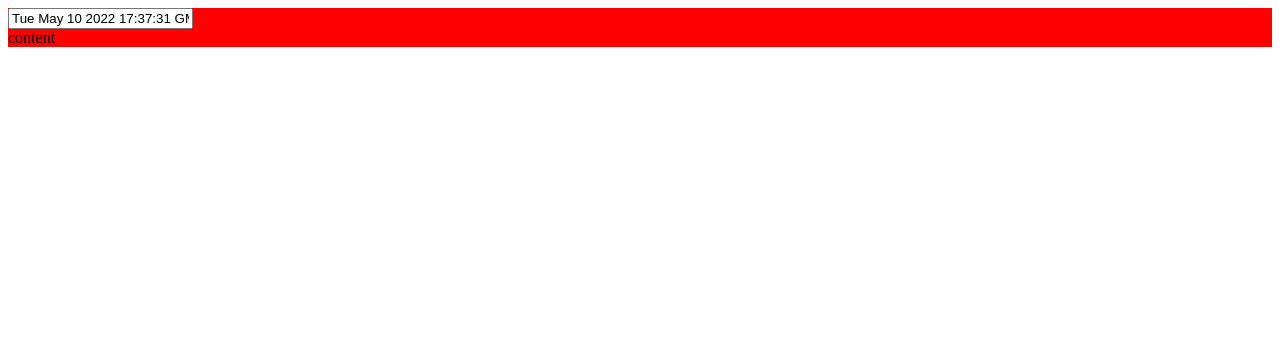
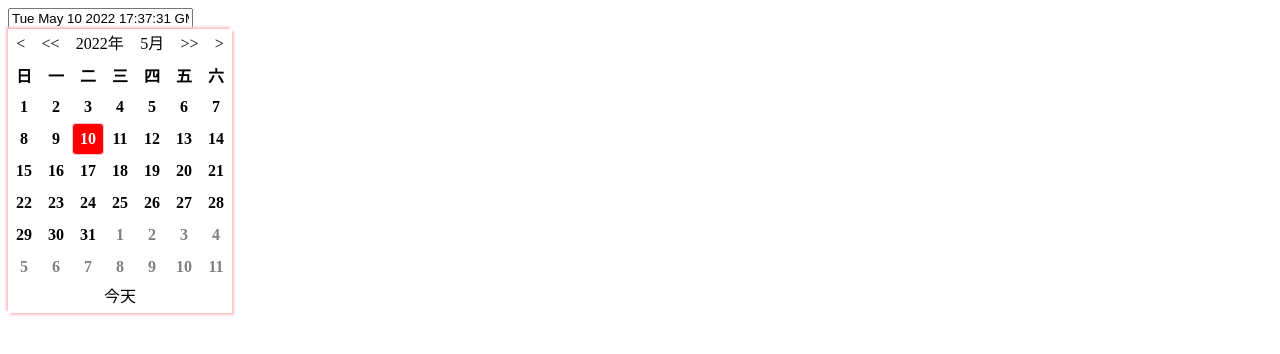
Before and after one commit to sunjdk/learnvue3, a Vue app: page / in a window 1280 px wide. Shown: the top 354 px of the page. Built offline with nearby package versions, Linux system fonts and the light colour scheme.

Commit message:
封装自己的日期时间组件

```diff
--- a/index.html
+++ b/index.html
@@ -8,7 +8,6 @@
   </head>
   <body>
     <div id="app"></div>
-    <div id="why"></div>
     <script type="module" src="/src/main.js"></script>
   </body>
 </html>
--- a/src/App.vue
+++ b/src/App.vue
@@ -1,24 +1,22 @@
 <template>
 <div>
-  <DatePicker :value="now"></DatePicker>
+  <!-- :value="now" @input="val=>value=>val" -->
+  <DatePicker v-model="now"></DatePicker>
 </div>
 </template>
 
 <script>
-import { defineComponent } from 'vue';
 import DatePicker from './components/date-picker.vue';
-
 export default{
     components: { DatePicker },
     data(){
       return{
-        now:new Date()
+        now:new Date("2019-5-18")
       }
     }
 }
 </script>
 
 <style lang="stylus">
-div
-  background red
+
 </style>
--- a/src/components/date-picker.vue
+++ b/src/components/date-picker.vue
@@ -1,18 +1,194 @@
 <template>
   <div>
-    <input type="text" :value="value">
-    <div>
-      content
+    <input type="text" :value="value" @blur="blur" @focus="focus">
+    <div class="pannel" v-if="true">
+      <div class="pannel-nav">
+        <span @click="prevYear">&lt;</span>
+        <span @click="prevMonth">&lt;&lt;</span>
+        <span>{{time.year}}年</span>
+        <span>{{time.month+1}}月</span>
+        <span @click="nextMonth">&gt;&gt;</span>
+        <span @click="nextYear">&gt;</span>
+      </div>
+      <div class="pannel-content">
+        <div class="days">
+          <span class="cell" v-for="i in 7" :key="`_`+i">{{weekDays[i-1]}}</span>
+          <!-- 直接列出一个 6*7 的一个列表 99 乘法表 -->
+          <div v-for="i in 6" :key="i">
+          <!-- 判断是不是当月的日期，不是就变灰色 -->
+            <span class="cell cell-days"
+            @click="chooseDate(visibeDays[(i-1)*7+(j-1)])"
+            :class="[
+              {notCurrentMonth:!isCurrentMonth(visibeDays[(i-1)*7+(j-1)])},
+              {today:isToday(visibeDays[(i-1)*7+(j-1)])},
+              {select:isSelect(visibeDays[(i-1)*7+(j-1)])}
+              ]"
+            v-for="j in 7" :key="j">
+              {{visibeDays[(i-1)*7+(j-1)].getDate()}}
+            </span>
+          </div>
+        </div>
+      </div>
+      <div class="pannel-foot">
+        今天
+      </div>
     </div>
   </div>
 </template>
 <script>
-export default{
+import * as common from '../utils/common'
+export default {
+  directives:{
+    // clickOutside:{
+    //   mounted(el,bindings,vnode){
+    //     console.log('vnode',vnode);
+    //     let handler=(e)=>{
+    //       console.log(e.target);
+    //       if(el.contains(e.target)){
+    //         this.isVisible=true
+    //       }else{
+    //         this.isVisible=false
+    //       }
+    //     }
+    //     el.handler=handler;
+    //     //把事件绑定给document
+    //     document.addEventListener('click',handler)
+    //   },
+
+    //   unmounted(el){
+    //     document.removeEventListener('click',el.handler)
+    //   }
+    // }
+  },
+  data(){
+    let {year,month}=common.getYearMonthDay(this.value)
+    return {
+      weekDays:['日','一','二','三','四','五','六'],
+      time:{year,month},
+      isVisible:false //控制面板师傅可见
+    }
+  },
   props:{
     value:{
       type:Date,
-      default:()=>new Date
+      default:()=>new Date()
+    }
+  },
+  mounted(){
+    this.visibeDays
+  },
+  computed:{
+    visibeDays(){
+      // 获取当前日期的年月
+      // let {year,month}=common.getYearMonthDay(this.value)
+      let {year,month}=common.getYearMonthDay(common.getDate(this.time.year,this.time.month,1))
+      //当前月份第一天
+      let currentFirstDay=common.getDate(year,month,1)
+      let week=currentFirstDay.getDay()
+      // 每个月开始与第几天
+      let startDay=currentFirstDay-week*60*60*1000*24
+      console.log(week);
+      //循环 42 天，造出日历 二维表格
+      let arr=[]
+      for(let i=0;i<42;i++){
+        arr.push(new Date(startDay+i*60*60*1000*24));
+      }
+      return arr
+    },
+    FormData(){
+      let {year,month,day}=common.getYearMonthDay(this.value)
+      return `${year}-${month+1}-${day}`   //getFullYear
+    }
+  },
+  methods:{
+    //判断一个日期是不是当月   2018-5-18   2018-4-28  2018-6-8
+    isCurrentMonth(date){
+      let {year,month}=common.getYearMonthDay(common.getDate(this.time.year,this.time.month,1))
+      let {year:y,month:m}=common.getYearMonthDay(date)
+      return year===y && month===m
+    },
+    //是否是今天
+    isToday(date){
+      let {year,month,day}=common.getYearMonthDay(this.value)
+      let {year:y,month:m,day:d}=common.getYearMonthDay(date)
+      return year === y && month===m && day===d
+    },
+    focus(){
+      this.isVisible=true
+    },
+    blur(){
+      this.isVisible=false
+    },
+    //选择日期的触发方法
+    chooseDate(date){
+      this.time=common.getYearMonthDay(date);
+      this.$emit('input',date)
+      this.blur(); //关闭弹窗
+    },
+    //是否选中了
+    isSelect(date){
+      let {year,month,day}=common.getYearMonthDay(this.value)
+      let {year:y,month:m,day:d}=common.getYearMonthDay(date)
+      return year === y && month===m && day===d
+    },
+    prevYear(){
+      let d=common.getDate(this.time.year,this.time.month,1)
+      d.setMonth(d.getYear()-1);
+      this.time=common.getYearMonthDay(d)
+    },
+    prevMonth(){
+      // 获取当前年月的一个日期
+      let d=common.getDate(this.time.year,this.time.month,1)
+      d.setMonth(d.getMonth()-1);
+      this.time=common.getYearMonthDay(d)
+    },
+    nextMonth(){
+      let d=common.getDate(this.time.year,this.time.month,1)
+      d.setMonth(d.getMonth()+1);
+      this.time=common.getYearMonthDay(d)
+    },
+    nextYear(){
+      let d=common.getDate(this.time.year,this.time.month,1)
+      d.setMonth(d.getYear()+1);
+      this.time=common.getYearMonthDay(d)
     }
   }
 }
 </script>
+
+<style lang="stylus" scoped>
+.pannel
+  width 32*7px;
+  position absolute;
+  background: #fff;
+  box-shadow: 2px 2px 2px pink,-2px -2px 2px pink;
+  .pannel-nav
+    display: flex;
+    justify-content: space-around;
+    height 30px;
+    span
+      cursor: pointer
+      user-select: none;
+      line-height: 30px
+  .pannel-content
+    .cell
+      display inline-flex;
+      justify-content center;
+      align-items center;
+      width 32px;
+      height 32px;
+      font-weight: bold;
+    .cell-days:hover,.select
+      border: 1px solid pink;
+      box-sizing: border-box;
+  .pannel-foot
+    height 30px;
+    text-align: center
+.notCurrentMonth{
+  color:gray;
+}
+.today
+  background: red;
+  color:#fff;
+  border-radius: 4px;
+</style>
--- a/src/main.js
+++ b/src/main.js
@@ -5,7 +5,5 @@ import pluginFunction from './plugins/plugins_function'
 import App from './App.vue'
 
 const app=createApp(App)
-registerDirectives(app)
-app.use(pluginObject)
-app.use(pluginFunction)
+
 app.mount('#app')
--- a/src/utils/common.js
+++ b/src/utils/common.js
@@ -5,6 +5,10 @@ const getYearMonthDay=(date)=>{
   return {year,month,day}
 }
 
+const getDate=(year,month,day)=>{
+  return new Date(year,month,day)
+}
+
 export {
-  getYearMonthDay
+  getYearMonthDay,getDate
 }
```
Also changed, not shown: doc/日期时间效果图.png (added).
